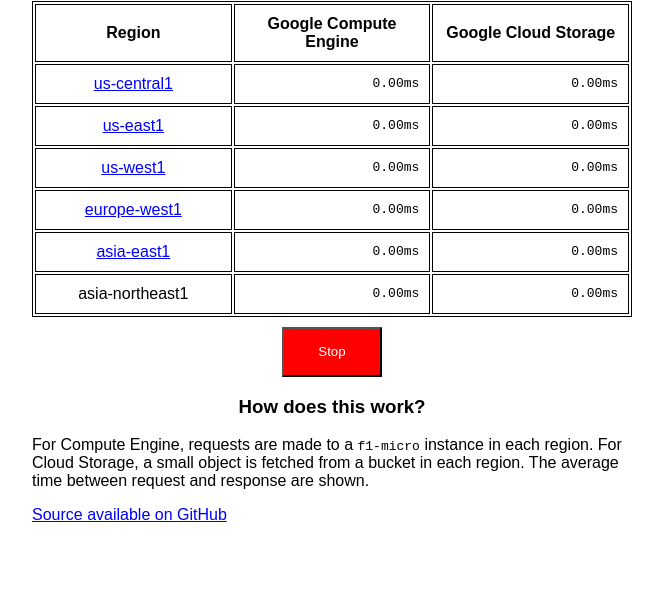
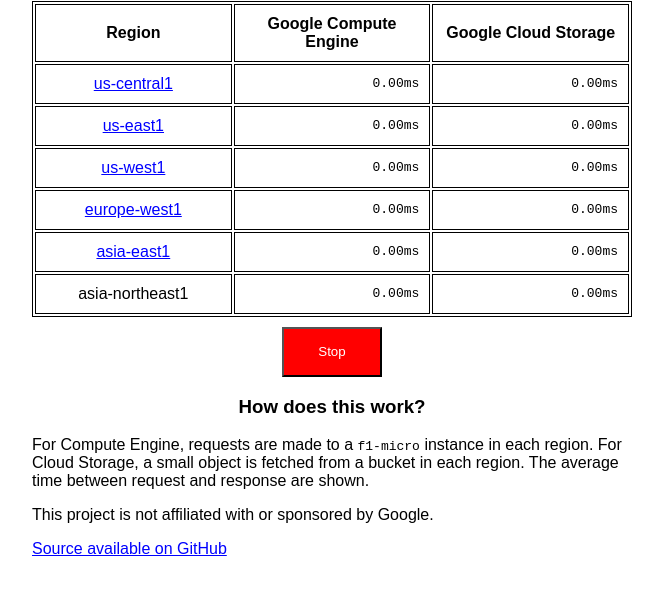
Before and after one commit to imjasonh/gcping, a plain HTML site: page index.html in a window 1280 px wide. Shown: the part 79-674 px from the top of the page, without its empty margins (308-971 px from the left). Drawn offline with Linux system fonts and the light colour scheme; no server answers.

Commit message:
disclaimerizing

```diff
--- a/index.html
+++ b/index.html
@@ -104,6 +104,8 @@ button {
 
   <h3>How does this work?</h3>
   <p>For Compute Engine, requests are made to a <code>f1-micro</code> instance in each region. For Cloud Storage, a small object is fetched from a bucket in each region. The average time between request and response are shown.</p>
+
+	<p>This project is not affiliated with or sponsored by Google.</p>
 
 	<p><a href="https://github.com/imjasonh/gcping">Source available on GitHub</a></p>
   </div>
```
